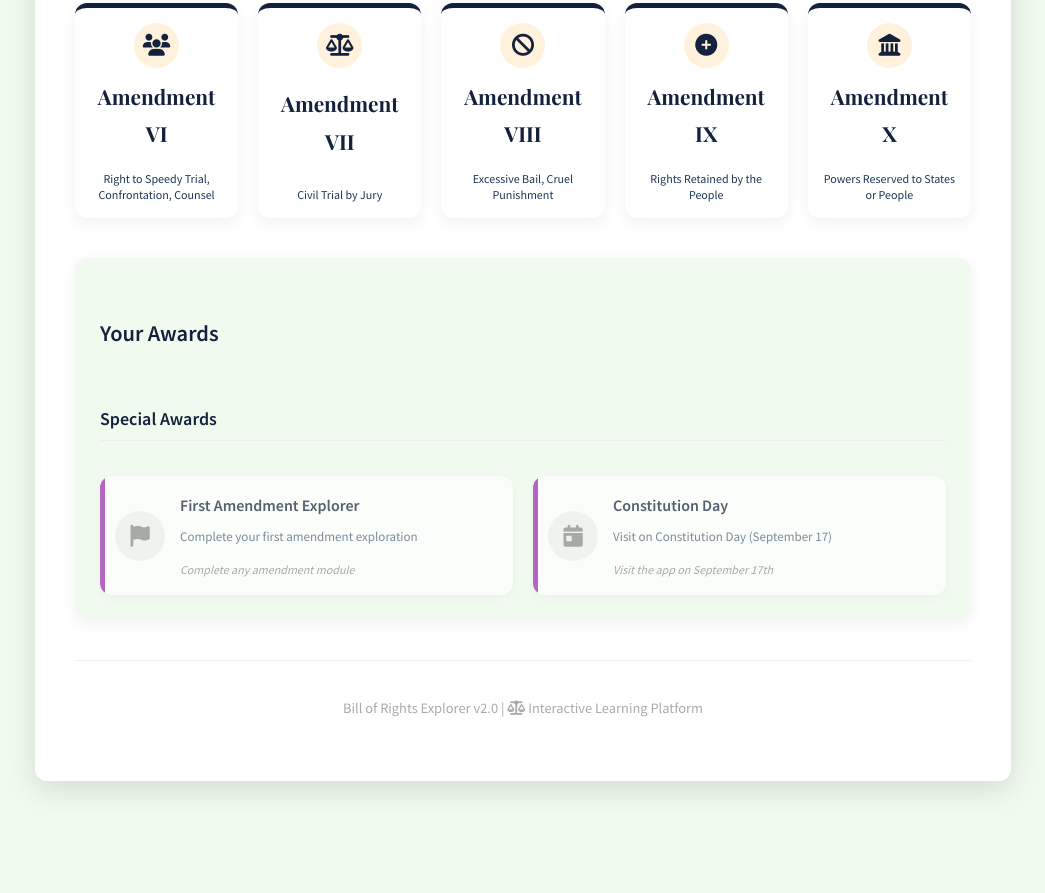
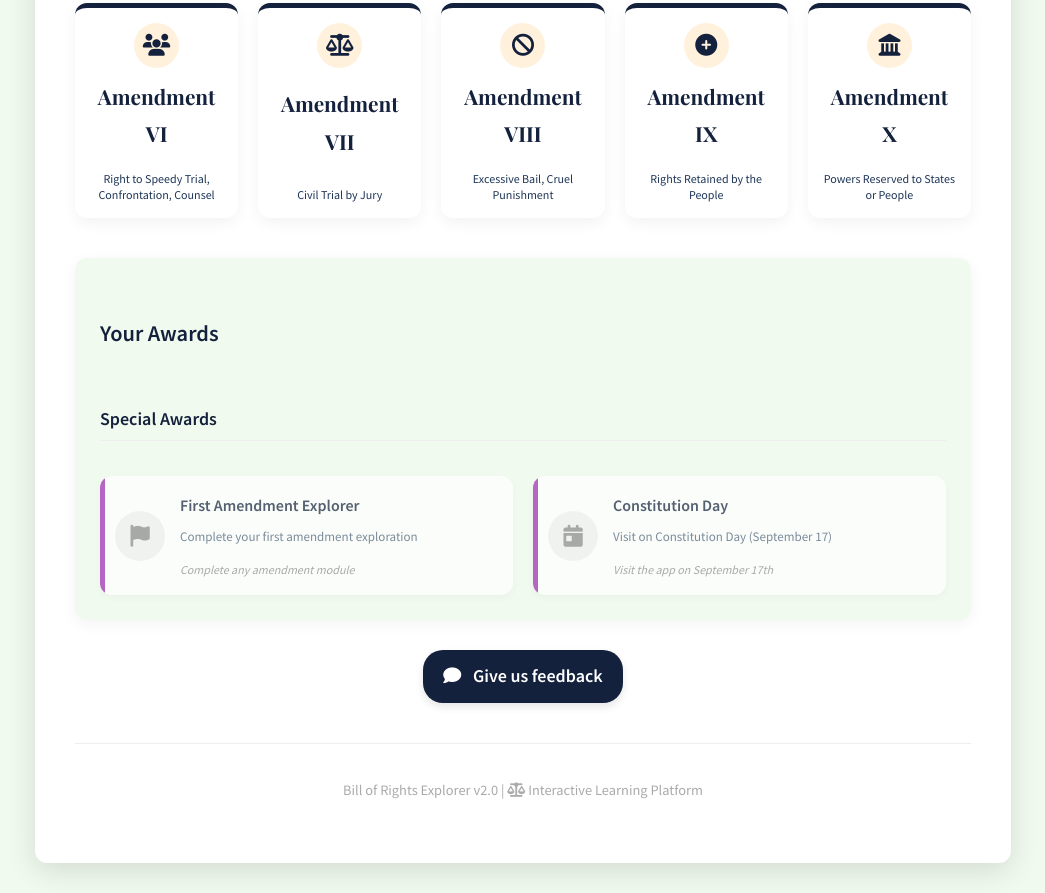
Before and after one commit to V4NT-ORG/ConstitutionApp, a plain HTML site: page index.html in a window 1280 px wide. Shown: the part 926-1819 px from the top of the page, without its empty margins (117-1162 px from the left). Before the commit the page ends 1737 px from the top, so only its background shows below. Drawn offline with nearby package versions, Linux system fonts and the light colour scheme.

Commit message:
Add link to feeback form on this website

```diff
--- a/index.html
+++ b/index.html
@@ -130,6 +130,32 @@
             margin-top: 0;
         }
 
+        .feedback-link {
+            text-align: center;
+            margin-top: 30px;
+        }
+
+        .feedback-link a {
+            display: inline-block;
+            background-color: var(--primary-color);
+            color: white;
+            padding: 10px 20px;
+            border-radius: 20px;
+            font-weight: 600;
+            transition: var(--transition);
+            box-shadow: 0 4px 8px rgba(0, 0, 0, 0.1);
+        }
+
+        .feedback-link a:hover {
+            background-color: var(--accent-color);
+            transform: translateY(-2px);
+            box-shadow: 0 6px 12px rgba(0, 0, 0, 0.15);
+        }
+
+        .feedback-link i {
+            margin-right: 8px;
+        }
+
         .app-version {
             font-size: 0.9rem;
             text-align: center;
@@ -257,6 +283,10 @@
             <!-- Will be populated by awards.js -->
         </div>
 
+        <div class="feedback-link">
+            <p><a href="https://docs.google.com/forms/d/e/1FAIpQLSfFvKmlR2HsdiDP__hcsu5lm7LbJedXW1xHIIJxdo04HVgAUQ/viewform" target="_blank"><i class="fas fa-comment"></i> Give us feedback</a></p>
+        </div>
+
         <div class="app-version">
             <p>Bill of Rights Explorer v2.0 | <i class="fas fa-balance-scale"></i> Interactive Learning Platform</p>
         </div>
```
